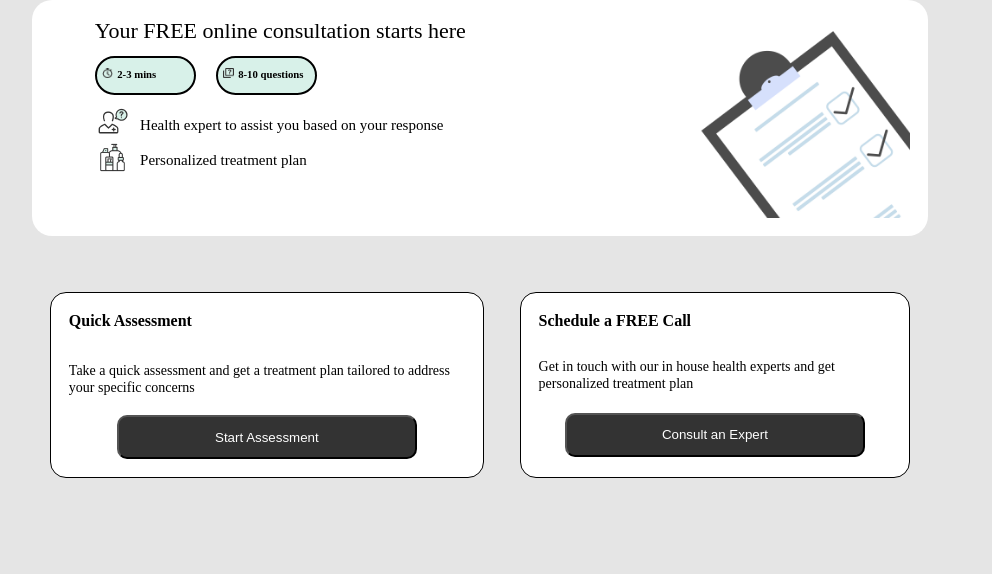
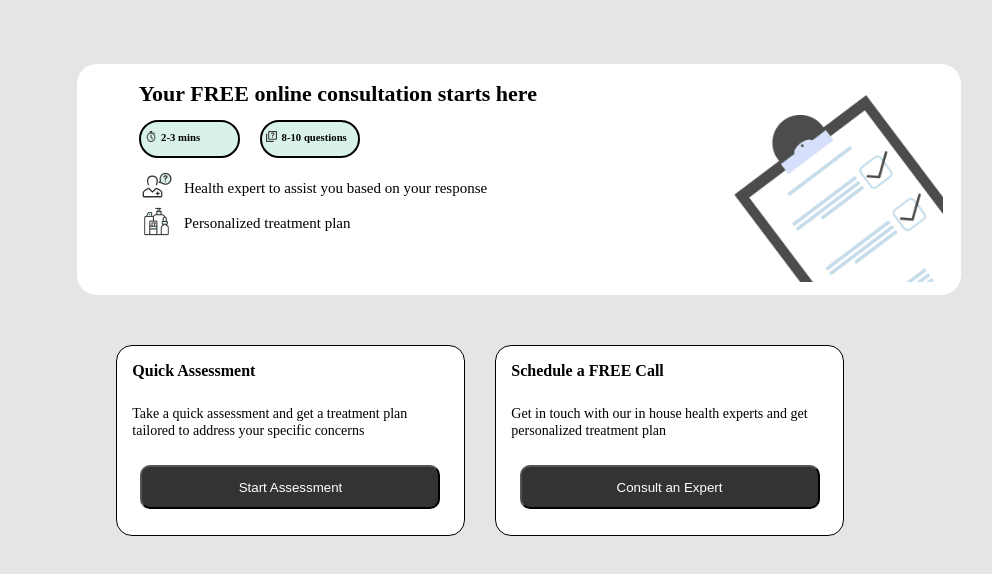
Before and after one commit to ShubhamAgarwal-GHC/GHC-consultation-personal, a React (Create React App) app: page / in a window 1280 px wide. Shown: the top 574 px of the page, without its empty margins (160-1152 px from the left). Built offline with nearby package versions, Linux system fonts and the light colour scheme.

Commit message:
Landing page desktop css

```diff
--- a/src/Components/AssessmentCard.jsx
+++ b/src/Components/AssessmentCard.jsx
@@ -18,7 +18,8 @@ const AssessmentCard = ({ card, cardNum }) => {
   };
 
   return (
-    <div className={"assessment-card"}>
+    // className={`image-text-horizontal-text ${optionSelected.includes(index) ? 'selected' : ''}`}
+    <div className={`assessment-card`}>
       <div className="heading">{card.typeOfAssessment}</div>
       {card.features.map((feature, index) => {
         return (
--- a/src/Css/AssessmentCard.css
+++ b/src/Css/AssessmentCard.css
@@ -1,6 +1,7 @@
 .self-assessment-cards {
     /* border: 1px solid yellow; */
     display: flex;
+    padding: 0% 3% 0% 3%;
 }
 
 .assessment-card {
@@ -11,9 +12,15 @@
     flex-direction: column;
     padding: 2%;
     border-radius: 16px;
+    width: 334px;
+    height: 159px;
 }
 
-.assessment-card>.heading {
+.assessment-card:hover {
+    transform: scale(1.1);
+}
+
+.assessment-card > .heading {
     font-family: 'Futura Hv BT';
     font-style: normal;
     font-weight: bold;
@@ -42,6 +49,7 @@
     margin: auto;
     justify-content: center;
     align-items: center;
+    cursor: pointer;
 }
 
 /*
--- a/src/Css/Header.css
+++ b/src/Css/Header.css
@@ -6,6 +6,8 @@
   background: white;
   margin: 0% 15% 1% 15%;
   border-radius: 20px;
+  width: 884px;
+  height: 231px;
 }
 .header-image-list{
   display: flex;
@@ -30,7 +32,7 @@
 }
 .header-text > h1{
   font-family: Futura Hv BT;
-  font-weight: 400;
+  font-weight: bold;
   font-size: 22px;
   line-height: 30px;
   margin-top: 3%;
--- a/src/Css/LandingPage.css
+++ b/src/Css/LandingPage.css
@@ -1,6 +1,8 @@
 .main-landing-page {
     /* border: 2px solid black; */
     background: #E5E5E5;
+    padding: 5% 5% 0% 5%;
+    box-sizing: border-box;
     height: 100vh;
 }
 
```
